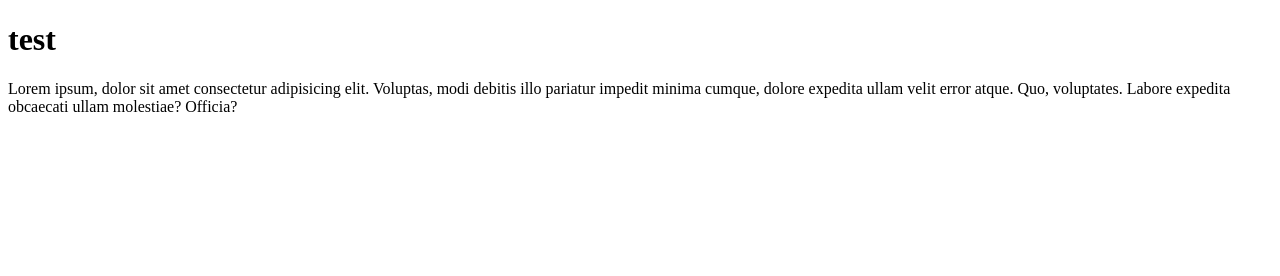
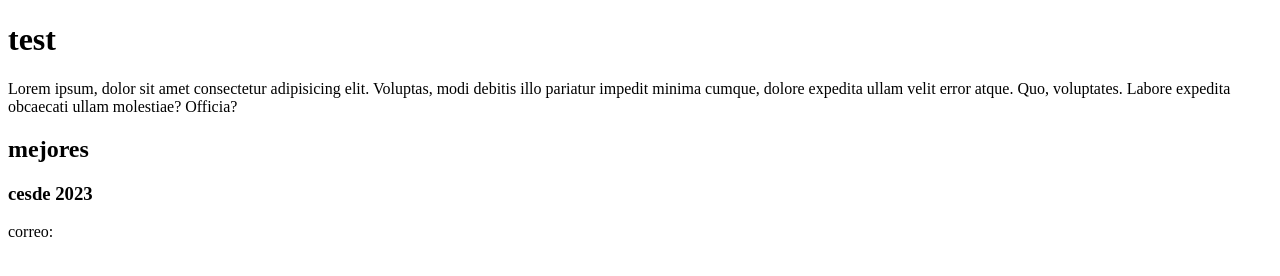
Before and after one commit to dahernandeze/ejgitc3, a plain HTML site: page index.html in a window 1280 px wide. Drawn offline with Linux system fonts and the light colour scheme.

Commit message:
creamos un footer

```diff
--- a/index.css
+++ b/index.css
@@ -0,0 +1,3 @@
+*{
+    margin: 0;
+}
--- a/index.html
+++ b/index.html
@@ -8,5 +8,9 @@
 <body>
   <h1>test</h1>
   <p>Lorem ipsum, dolor sit amet consectetur adipisicing elit. Voluptas, modi debitis illo pariatur impedit minima cumque, dolore expedita ullam velit error atque. Quo, voluptates. Labore expedita obcaecati ullam molestiae? Officia?</p>
+  <h2>mejores</h2>
+  <h3>cesde 2023</h3>
+  <footer>correo:</footer>
+
 </body>
 </html>
```
Also changed, not shown: main.js (added).
